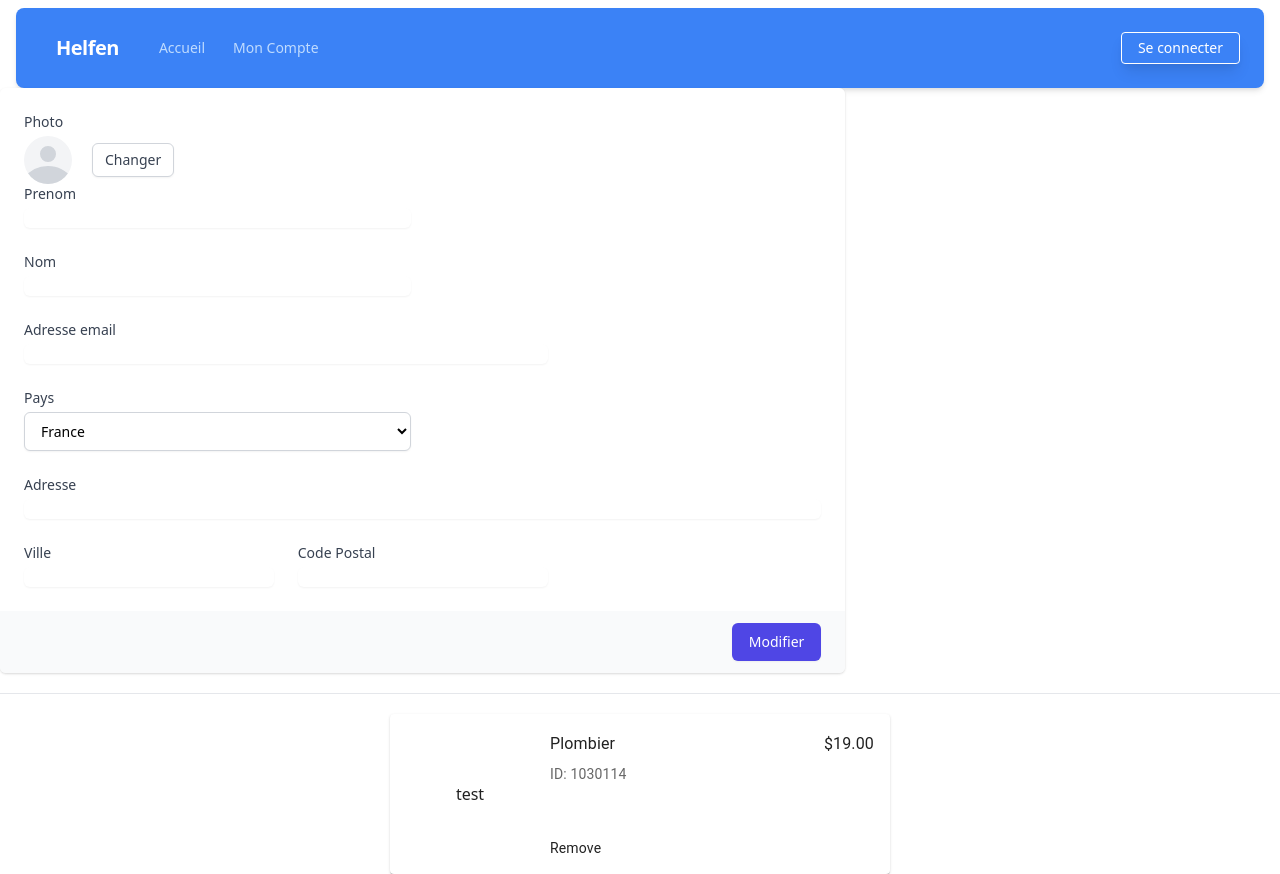
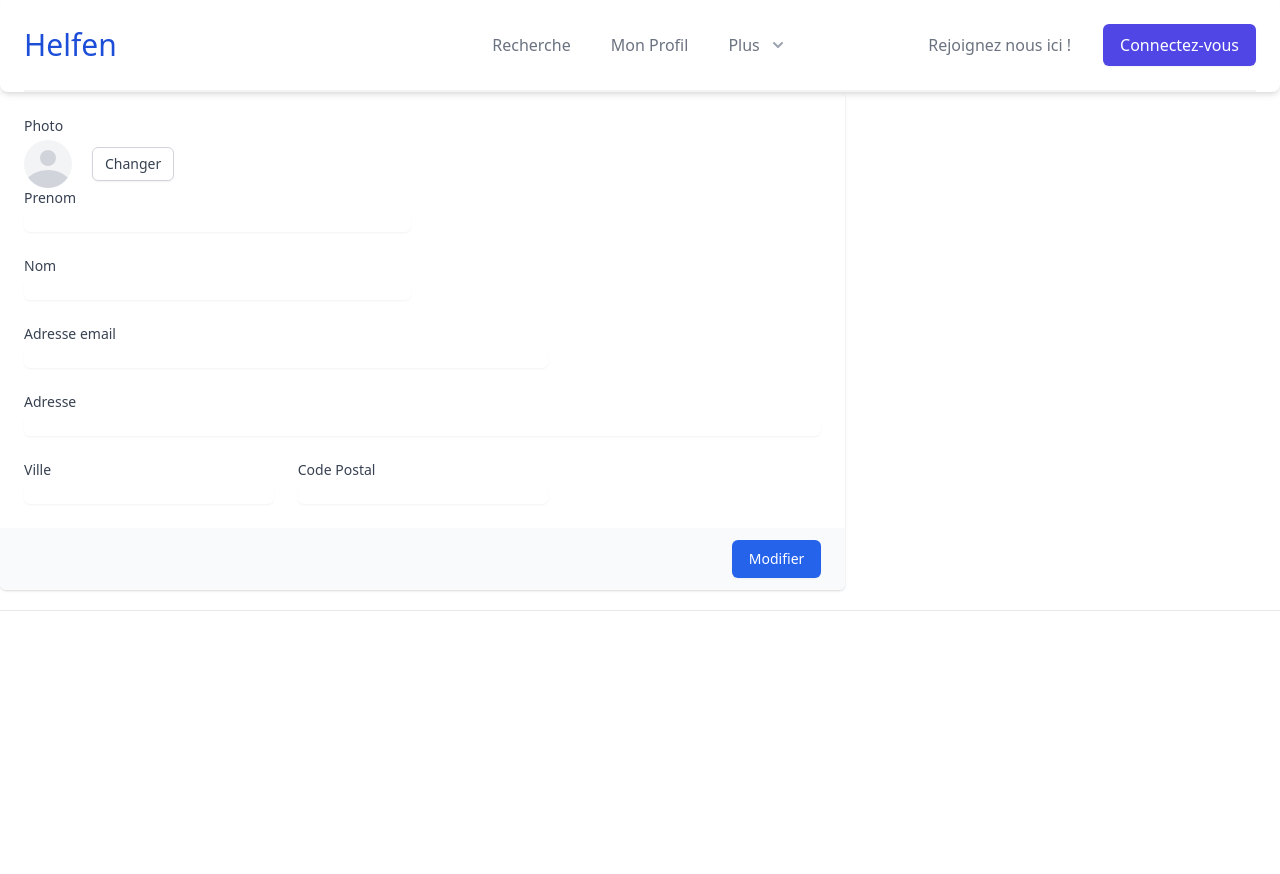
Before and after one commit to KevinSinna/AOS_Projet, a React (Create React App) app in the folder front/: page /moncompte in a window 1280 px wide. After the commit the page ends 800 px from the top, so only its background shows below. Built offline with nearby package versions, Linux system fonts and the light colour scheme.

Commit message:
commit profil

```diff
--- a/front/src/components/Profil/InfoClient.js
+++ b/front/src/components/Profil/InfoClient.js
@@ -66,22 +66,6 @@
                       />
                     </div>
 
-                    <div className="col-span-6 sm:col-span-3">
-                      <label htmlFor="country" className="block text-sm font-medium text-gray-700">
-                        Pays
-                      </label>
-                      <select
-                        id="country"
-                        name="country"
-                        autoComplete="country-name"
-                        className="mt-1 block w-full py-2 px-3 border border-gray-300 bg-white rounded-md shadow-sm focus:outline-none focus:ring-indigo-500 focus:border-indigo-500 sm:text-sm"
-                      >
-                        <option>France</option>
-                        <option>Canada</option>
-                        <option>Etats-Unis</option>
-                      </select>
-                    </div>
-
                     <div className="col-span-6">
                       <label htmlFor="street-address" className="block text-sm font-medium text-gray-700">
                         Adresse
@@ -127,7 +111,7 @@
                 <div className="px-4 py-3 bg-gray-50 text-right sm:px-6">
                   <button
                     type="submit"
-                    className="inline-flex justify-center py-2 px-4 border border-transparent shadow-sm text-sm font-medium rounded-md text-white bg-indigo-600 hover:bg-indigo-700 focus:outline-none focus:ring-2 focus:ring-offset-2 focus:ring-indigo-500"
+                    className="inline-flex justify-center py-2 px-4 border border-transparent shadow-sm text-sm font-medium rounded-md text-white bg-blue-600 hover:bg-blue-700 focus:outline-none focus:ring-2 focus:ring-offset-2 focus:ring-indigo-500"
                   >
                     Modifier
                   </button>
--- a/front/src/page/ProfilClient.js
+++ b/front/src/page/ProfilClient.js
@@ -1,5 +1,5 @@
   import React from 'react';
-  import Navbar from '../components/NavBar/Navbar';
+  import Navbar from '../components/NavBar/Navbar2';
   import InfoClient from '../components/Profil/InfoClient';
   import Prestationprofil from '../components/Profil/Prestationencours';
 
@@ -8,7 +8,7 @@
           <div>
               <Navbar/>
               <InfoClient/>
-              <Prestationprofil/>
+
           </div>
       );
   };
```
Also changed, not shown: 1 other file (tests, documents, lock files or other folders).
